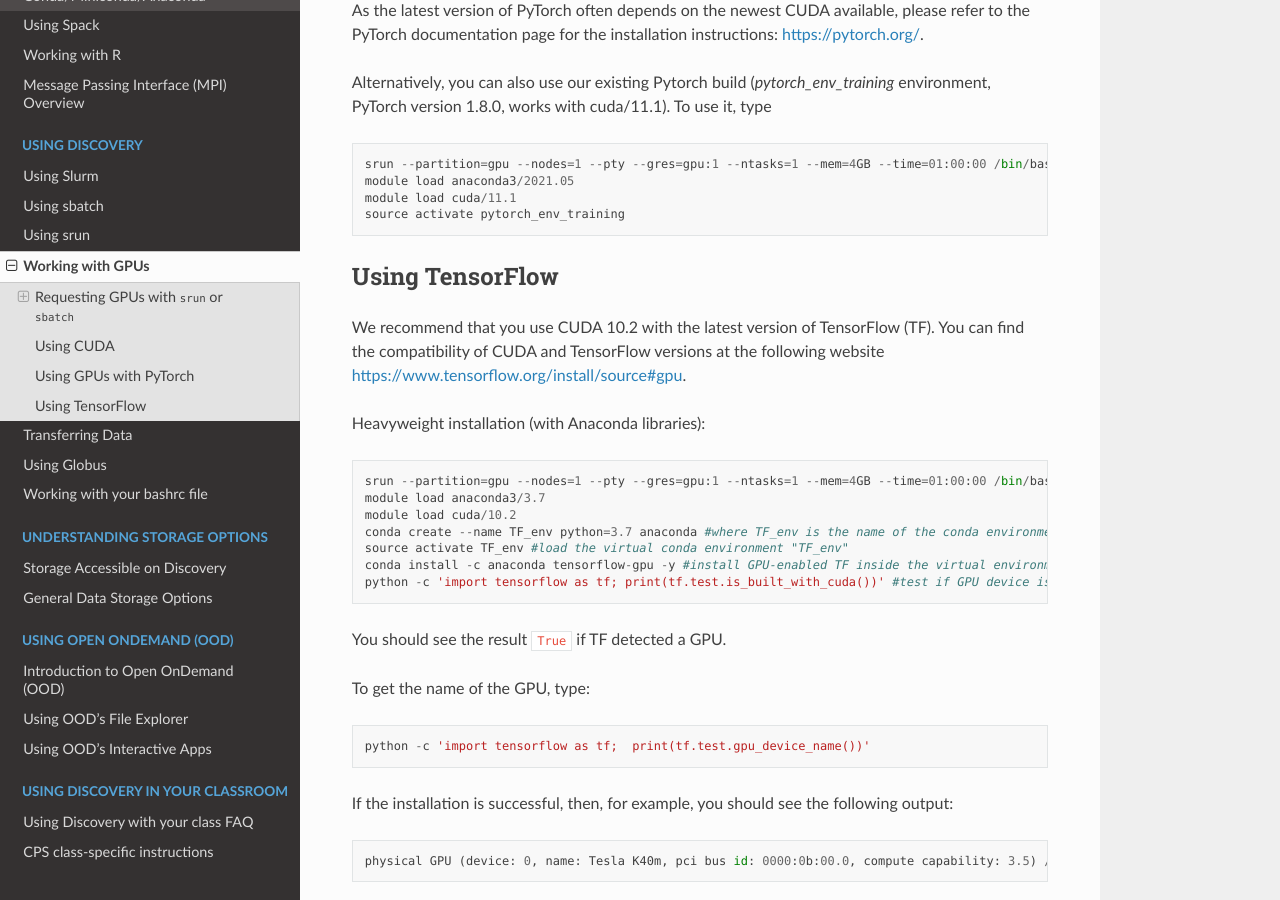
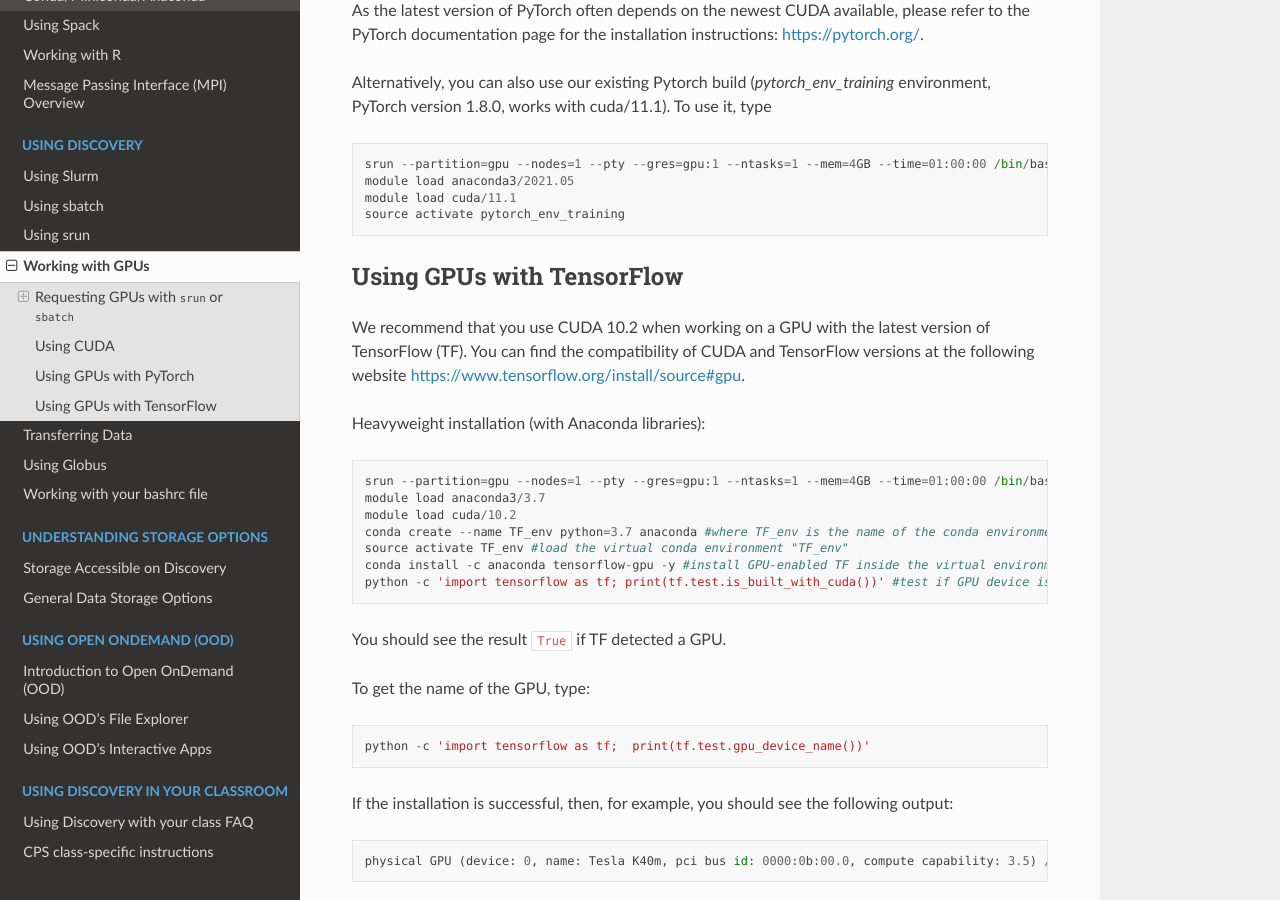
Before and after one commit to northeastern-rc/rc-public-documentation, a Sphinx documentation site: the page built from docs/source/using-discovery/workingwithgpu.rst, in a window 1280 px wide and 900 px high, scrolled down 3066 px. Built offline with Sphinx 7.4.7 and the Read the Docs theme 2.0.0, drawn with Linux system fonts in a browser that asks for light colours.

Commit message:
modified title Using GPUs with TensorFlow for consistency

```diff
--- a/docs/source/using-discovery/workingwithgpu.rst
+++ b/docs/source/using-discovery/workingwithgpu.rst
@@ -167,9 +167,9 @@
   module load cuda/11.1
   source activate pytorch_env_training
 
-Using TensorFlow
-================
-We recommend that you use CUDA 10.2 with the latest version of TensorFlow (TF).
+Using GPUs with TensorFlow
+==========================
+We recommend that you use CUDA 10.2 when working on a GPU with the latest version of TensorFlow (TF).
 You can find the compatibility of CUDA and TensorFlow versions at the following website https://www.tensorflow.org/install/source#gpu.
 
 Heavyweight installation (with Anaconda libraries)::
```
